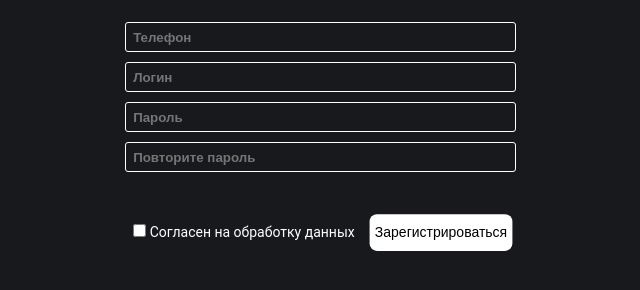
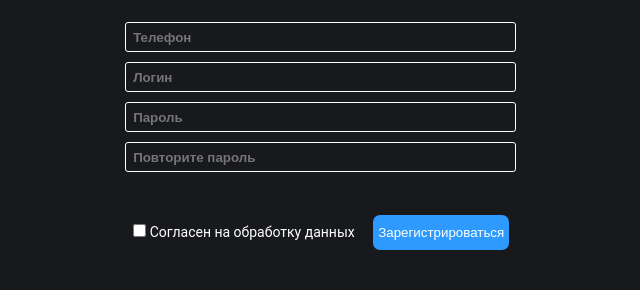
Before and after one commit to kirst31/welcome_page, a plain HTML site: page index.html in a window 1280 px wide. In both pictures the pointer is over the button "Зарегистрироваться". Shown: the part 92-382 px from the top of the page, without its empty margins (314-954 px from the left). Drawn offline with Linux system fonts and the light colour scheme.

Commit message:
Update styles.css

```diff
--- a/styles.css
+++ b/styles.css
@@ -76,8 +76,8 @@ button {
 }
 
 button:hover {
-    background-color: #ffffff;
-    transform: scale(105%);
+    color: #ffffff;
+/*     transform: scale(105%); */
 }
 
 .checkbox {
```
